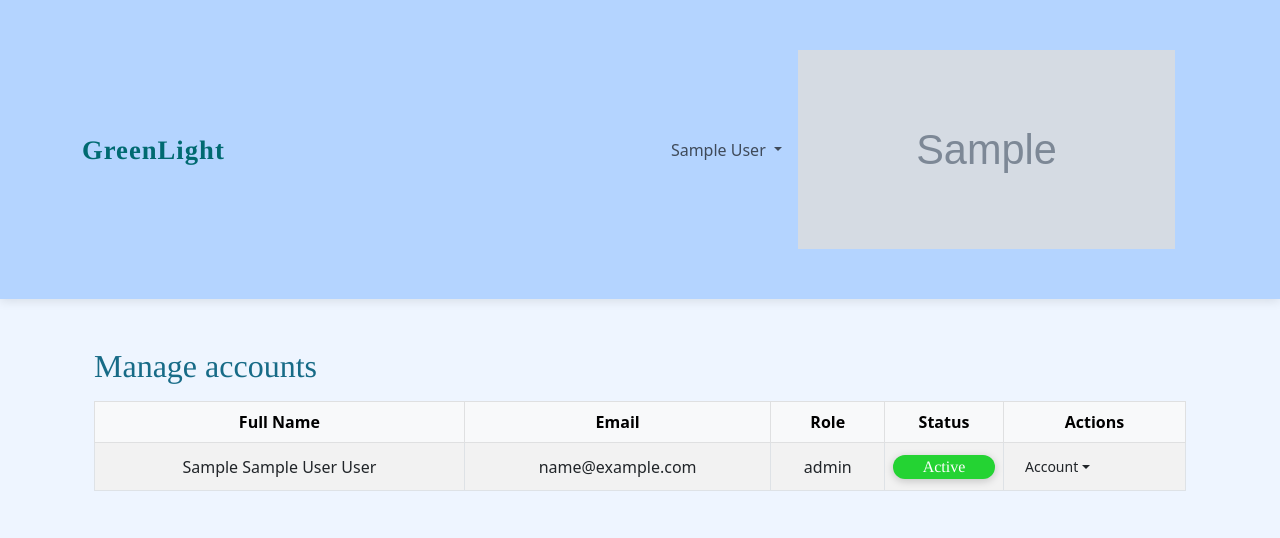
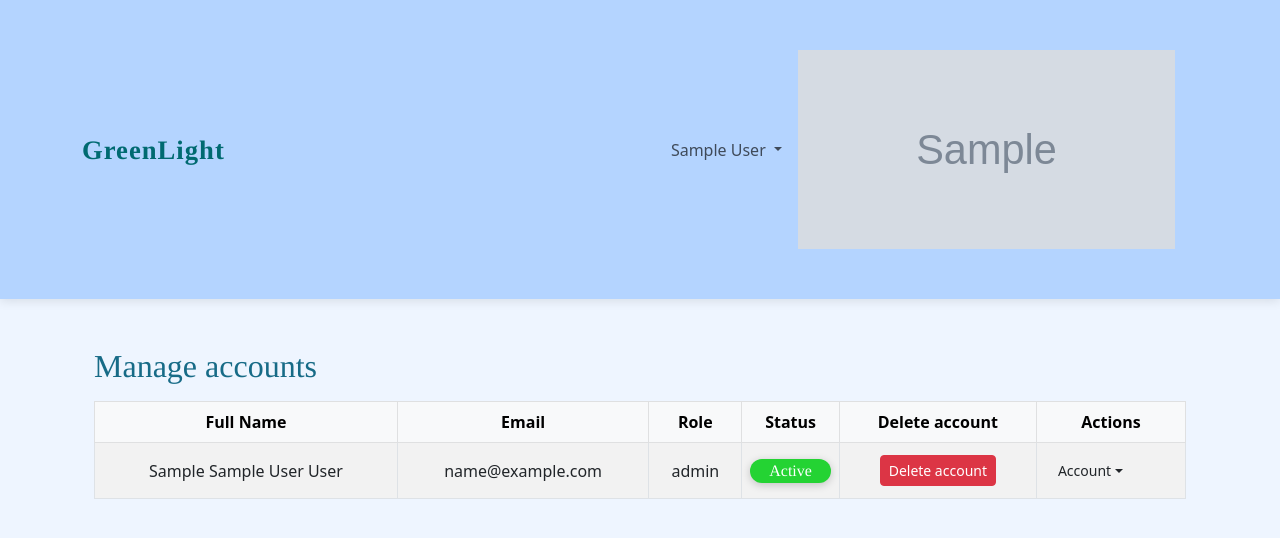
Before and after one commit to codingburgas/2425-11-b-pp-student-practices-assignment-NTIvanova21, a Flask app: page /show_accounts in a window 1280 px wide. Shown: the top 538 px of the page. Run offline with Flask 3, Linux system fonts and the light colour scheme; a user stored in the database is signed in; tables that the repository leaves empty hold one stand-in row (values such as "Sample post"); grey boxes marked "Sample" are stand-in pictures; parts of the project's set-up code (start-up, migrations or seed data) failed here and were passed over; some libraries are stand-ins or nearby versions; some web fonts are replaced.

Commit message:
Add a button to the admin panel from which the admin can delete accounts. Close #35

```diff
--- a/GreenLight/main/routes.py
+++ b/GreenLight/main/routes.py
@@ -121,3 +121,17 @@ def disapprove_loan_requests(loanId):
     db.session.commit()
 
     return redirect(url_for('main.loan_requests'))
+
+
+@main_bp.route('/delete_account/<int:userId>', methods=['GET', 'POST'])
+@login_required
+def delete_account(userId):
+    user = User.query.get(userId)
+    user_loans = UserLoan.query.all()
+    db.session.delete(user)
+
+    if userId in user_loans:
+        user_loans.delete(userId)
+    db.session.commit()
+
+    return redirect(url_for('main.show_accounts'))
--- a/GreenLight/main/templates/adminPage.html
+++ b/GreenLight/main/templates/adminPage.html
@@ -14,6 +14,7 @@
                     <th>Email</th>
                     <th>Role</th>
                     <th>Status</th>
+                    <th>Delete account</th>
                     <th>Actions</th>
 
                 </tr>
@@ -36,6 +37,11 @@
                         {% endif %}
                     </td>
                     <td>
+                        <form method="POST" action="{{ url_for('main.delete_account', userId=account.userId) }}" class="py-1">
+                            <button type="submit" class="btn btn-sm btn-danger w-80">Delete account</button>
+                        </form>
+                    </td>
+                    <td>
                         {% if account %}
 
                             <ul class="navbar-nav ms-auto mb-2 mb-lg-0">
@@ -50,17 +56,18 @@
                                         <li>
                                             {% if account.isActive %}
                                             <form method="POST" action="{{ url_for('main.deactivate_account', userId=account.userId) }}" class="px-3 py-1">
-                                                <button type="submit" class="btn btn-sm btn-outline-danger w-100">Deactivate account</button>
+                                                <button type="submit" class="btn btn-sm btn-outline-danger w-100">Deactivate</button>
                                             </form>
                                             {% else %}
                                                 <form method="POST" action="{{ url_for('main.activate_account', userId=account.userId) }}" class="px-3 py-1">
-                                                    <button type="submit" class="btn btn-sm btn-outline-success w-100">Activate account</button>
+                                                    <button type="submit" class="btn btn-sm btn-outline-success w-100">Activate</button>
                                                 </form>
 
                                             {% endif %}
                                         </li>
                                         <li><hr class="dropdown-divider"></li>
-                                        <li><p style="font-size: 11pt; padding-left: 8px; margin-bottom: 0">Change account's role:</p></li>
+                                        <li><p style="font-size: 11pt; padding: 5px 0 0 8px; margin-bottom: 0">Change account's role:</p></li>
+                                        <hr>
                                         <li><a class="dropdown-item" href="{{ url_for('main.change_role', role = 'admin', userId=account.userId) }}">admin</a></li>
                                         <li><a class="dropdown-item" href="{{ url_for('main.change_role', role = 'bank', userId=account.userId) }}">bank</a></li>
                                         <li><a class="dropdown-item" href="{{ url_for('main.change_role', role = 'customer', userId=account.userId) }}">customer</a></li>
@@ -71,6 +78,7 @@
                         {% endif %}
                     </td>
 
+
                 </tr>
                 {% endfor %}
             </tbody>
```
